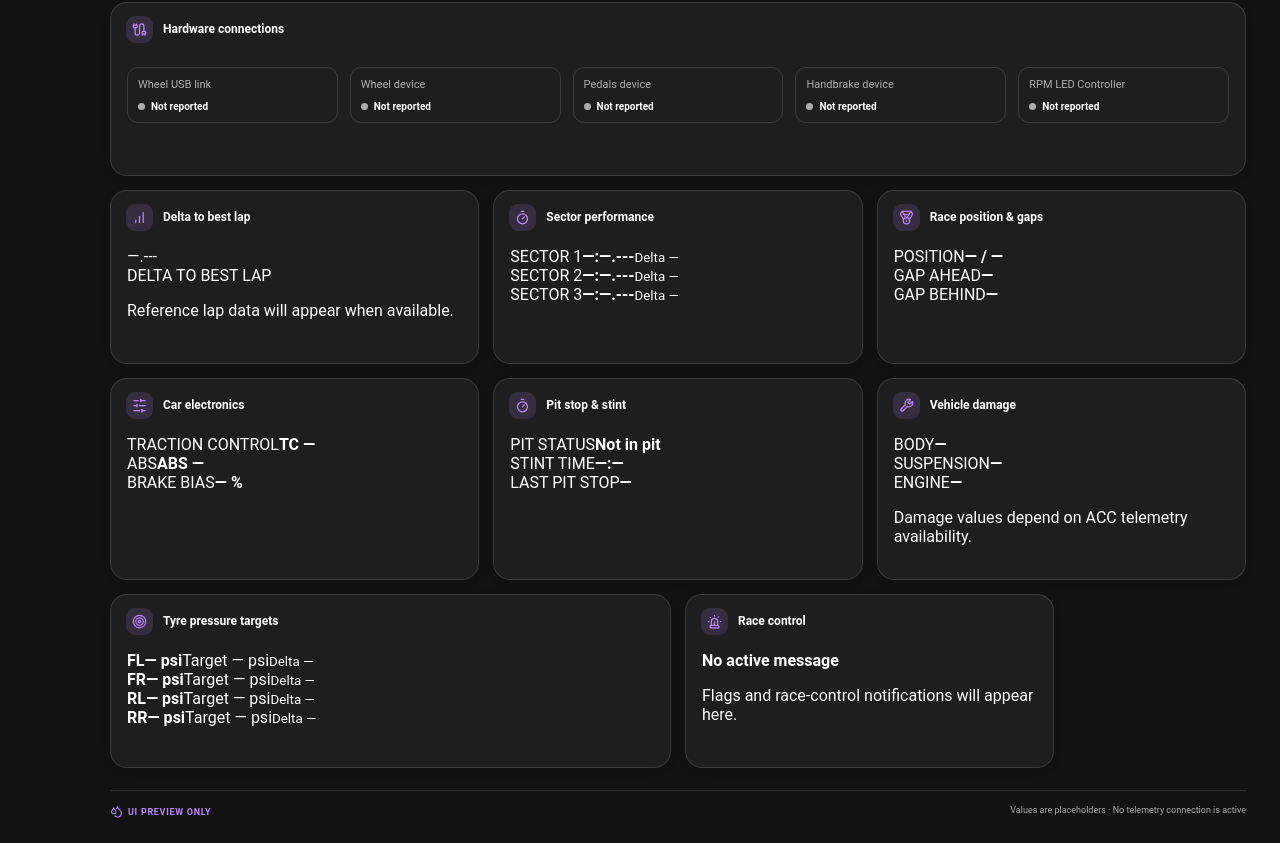
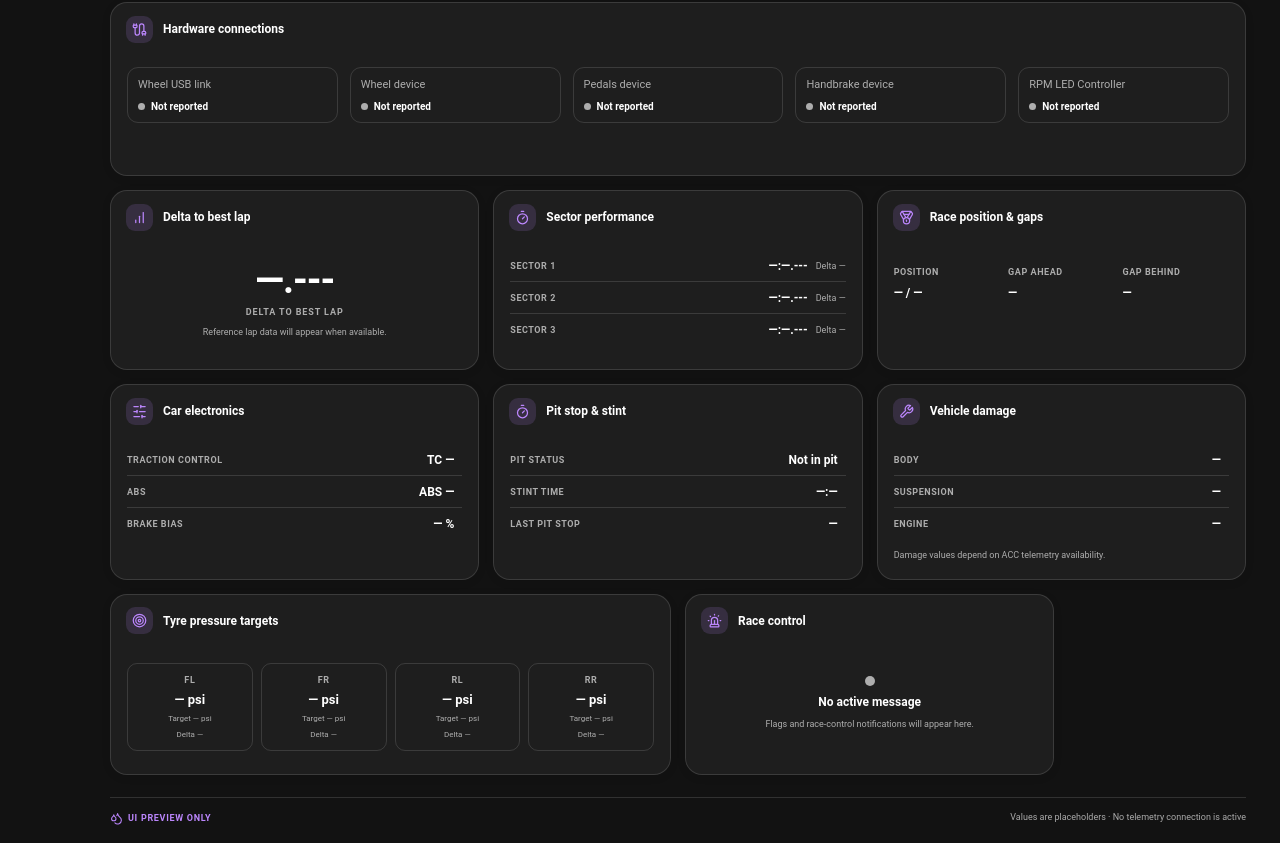
Before and after one commit to AbhilashHalappa/iRacing_and_ACC_SimLink, a React (Vite) app in the folder frontend/: page / in a window 1280 px wide. Shown: the part 1228-2071 px from the top of the page. Built offline with nearby package versions, Linux system fonts and the light colour scheme.

Commit message:
style(ui): add layouts for new Overview tiles

```diff
--- a/frontend/src/styles.css
+++ b/frontend/src/styles.css
@@ -122,6 +122,27 @@ button { cursor: pointer; }
 .hardware-list>div { display:flex; flex-direction:column; align-items:flex-start; padding:10px; border:1px solid var(--outline); border-radius:11px; }
 .hardware-list b { display:flex; align-items:center; gap:6px; font-size:10px; }
 .hardware-list b i { width:7px; height:7px; border-radius:50%; background:var(--muted); }
+
+.new-tile-content { display:flex; flex-direction:column; align-items:center; justify-content:center; min-height:105px; text-align:center; }
+.new-tile-hero { font-size:38px; line-height:1.1; font-weight:750; font-variant-numeric:tabular-nums; letter-spacing:-1px; }
+.new-tile-caption { margin-top:5px; color:var(--muted); font-size:9px; font-weight:750; letter-spacing:.9px; }
+.new-tile-content p,.new-tile-rows p,.race-control-state p { margin:9px 0 0; color:var(--muted); font-size:9px; line-height:1.4; }
+.new-tile-rows { display:grid; gap:0; padding-top:3px; }
+.new-tile-rows>div { display:grid; grid-template-columns:1fr auto auto; align-items:center; gap:8px; min-height:32px; border-bottom:1px solid var(--outline); }
+.new-tile-rows>div:last-of-type { border-bottom:0; }
+.new-tile-rows span,.position-grid span { color:var(--muted); font-size:9px; font-weight:700; letter-spacing:.55px; }
+.new-tile-rows b,.position-grid b { font-size:12px; font-variant-numeric:tabular-nums; }
+.new-tile-rows small { color:var(--muted); font-size:9px; }
+.position-grid { display:grid; grid-template-columns:repeat(3,minmax(0,1fr)); gap:8px; padding:20px 0 10px; }
+.position-grid>div { display:flex; flex-direction:column; gap:9px; min-width:0; }
+.pressure-target-grid { display:grid; grid-template-columns:repeat(4,minmax(0,1fr)); gap:8px; padding:12px 0 6px; }
+.pressure-target-grid>div { display:flex; flex-direction:column; align-items:center; gap:7px; padding:11px 5px; border:1px solid var(--outline); border-radius:10px; }
+.pressure-target-grid strong { color:var(--muted); font-size:9px; letter-spacing:.6px; }
+.pressure-target-grid b { font-size:13px; font-variant-numeric:tabular-nums; }
+.pressure-target-grid span,.pressure-target-grid small { color:var(--muted); font-size:8px; text-align:center; }
+.race-control-state { display:flex; flex-direction:column; align-items:center; justify-content:center; min-height:105px; text-align:center; }
+.race-control-state strong { margin-top:9px; font-size:12px; }
+.race-control-indicator { width:10px; height:10px; border-radius:50%; background:var(--muted); }
 .tile-size-control { display:flex; align-items:center; gap:10px; padding:8px 9px; border:1px dashed var(--outline); border-top:0; border-radius:0 0 12px 12px; background:var(--surface); }
 .tile-size-control label { display:flex; align-items:center; gap:6px; color:var(--muted); font-size:10px; }
 .tile-size-control select { padding:4px 7px; border:1px solid var(--outline); border-radius:7px; color:var(--on-surface); background:var(--surface-high); font-size:10px; }
```
